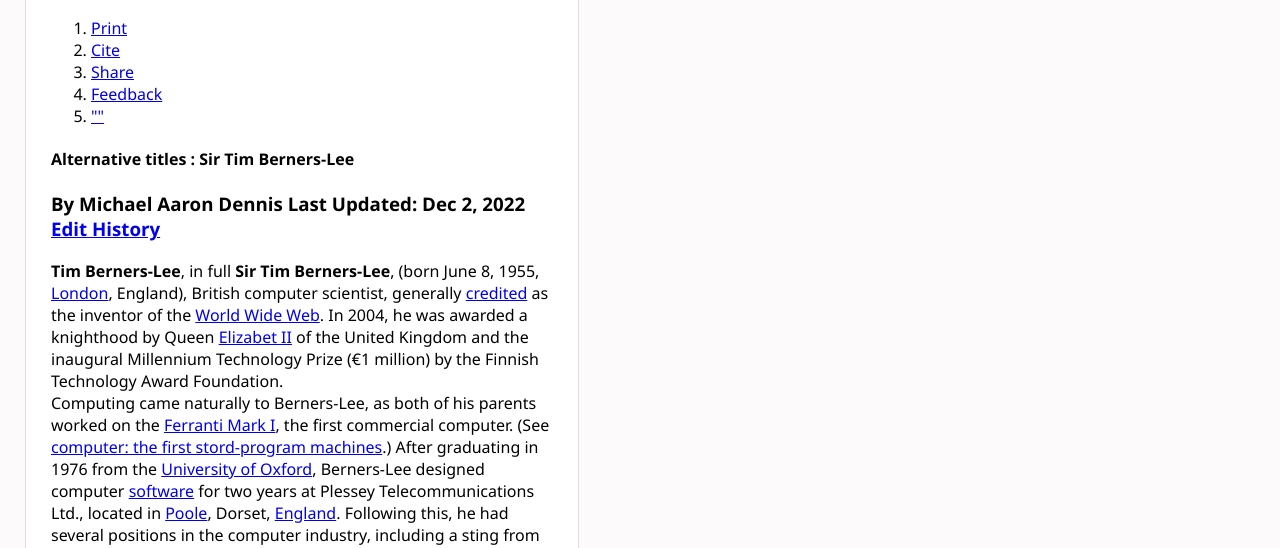
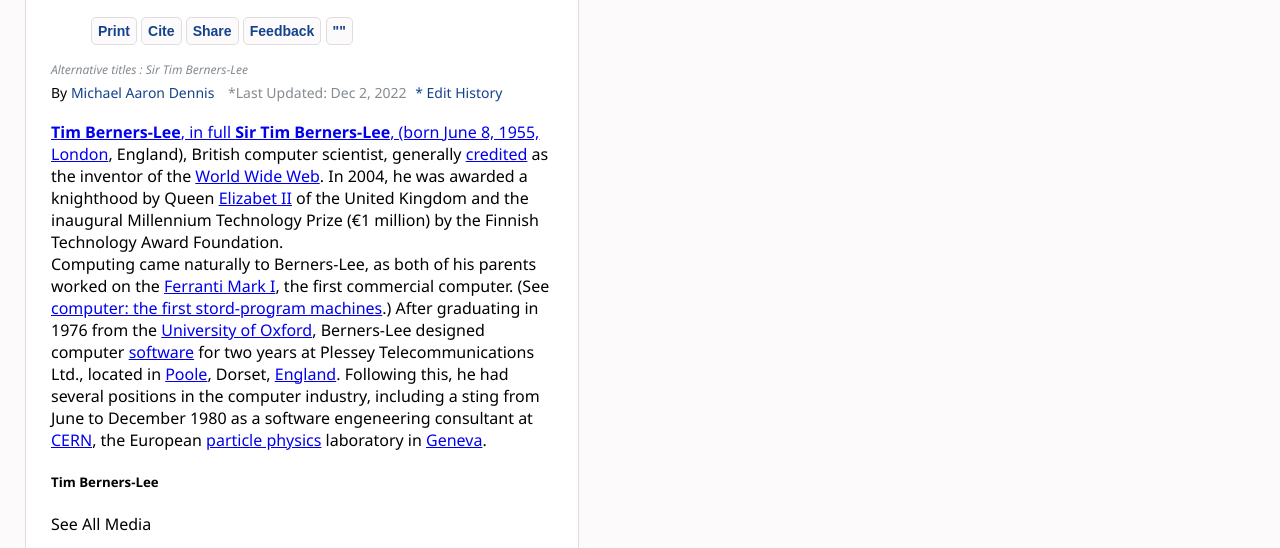
Before and after one commit to Ceeeed1985/Tim-Berners-Lee, a plain HTML site: page index.html in a window 1280 px wide. Shown: the part 240-788 px from the top of the page. Drawn offline with Linux system fonts and the light colour scheme.

Commit message:
Etape 02 Mise en page - Partie présentation terminée

```diff
--- a/index.html
+++ b/index.html
@@ -52,19 +52,15 @@
                         <h2>British scientist</h2>
                         <nav>
                             <ol>
-                                <li><a href="#">Print</a></li>
-                                <li><a href="#">Cite</a></li>
-                                <li><a href="#">Share</a></li>
-                                <li><a href="#">Feedback</a></li>
-                                <li><a href="#">""</a></li>
+                                <li><button class="widget">Print</button><a href="#"></li>
+                                <li><button class="widget">Cite</button><a href="#"></li>
+                                <li><button class="widget">Share</button><a href="#"></li>
+                                <li><button class="widget">Feedback</button><a href="#"></li>
+                                <li><button class="widget">""</button><a href="#"></li>
                             </ol>
                         </nav>
-                        <h4>Alternative titles : Sir Tim Berners-Lee</h4>
-                        <h3>By
-                            <span class="auteur">Michael Aaron Dennis</span>
-                            <span class="update">Last Updated: Dec 2, 2022</span>
-                            <span class="edit"><a href="#">Edit History</a></span>
-                        </h3>
+                        <h3>Alternative titles : Sir Tim Berners-Lee</h3>
+                        <h4>By <span class="auteur">Michael Aaron Dennis</span> <span class="update">Last Updated: Dec 2, 2022</span> <span class="edit">Edit History</span></h4>
                     </article>
                 </section>
                 <section class="contenu">
--- a/style/default.css
+++ b/style/default.css
@@ -124,6 +124,55 @@
     font-family: Georgia, 'Times New Roman', Times, serif;
 }
 
+h3{
+    font-style: italic;
+    color: #848b91;
+    font-weight: normal;
+    font-size: 12px;
+    margin-bottom: 0;
+}
+
+h4{
+    font-size: 14px;
+    color: black;
+    font-weight: normal;
+    margin-top: 5px;
+}
+
+.by{
+    color: #171918;
+    font-size: 14px;
+}
+
+.auteur{
+    color: #14438d;
+    padding-right: 10px;
+    font-size: 14px;
+}
+
+.update{
+    color: #848b91;
+    padding-right: 5px;
+    font-size: 14px;
+}
+
+.update:before{
+    content: "*";
+    color: #848b91;
+    font-size: 14px;
+}
+
+.edit {
+    color: #14438d;
+    padding-right: 5px;
+    font-size: 14px;
+}
+
+.edit:before{
+    content: "* ";
+    color: #14438d;
+}
+
 .navigation_page{
     margin-left: -35px;
 }
@@ -155,3 +204,25 @@
     content: " ";
     color: #14438d;
 }
+
+
+/* WIDGET */
+
+.presentation li{
+    display: inline;
+}
+
+.presentation a{
+    text-decoration: none;
+}
+
+.widget {
+    color:#14438d;
+    background-color: #fcfafa;
+    border: #dedede 1px solid;
+    border-radius: 5px;
+    font-size: 14px;
+    font-weight: bold;
+    padding-top:5px;
+    padding-bottom: 5px;;
+}
```
